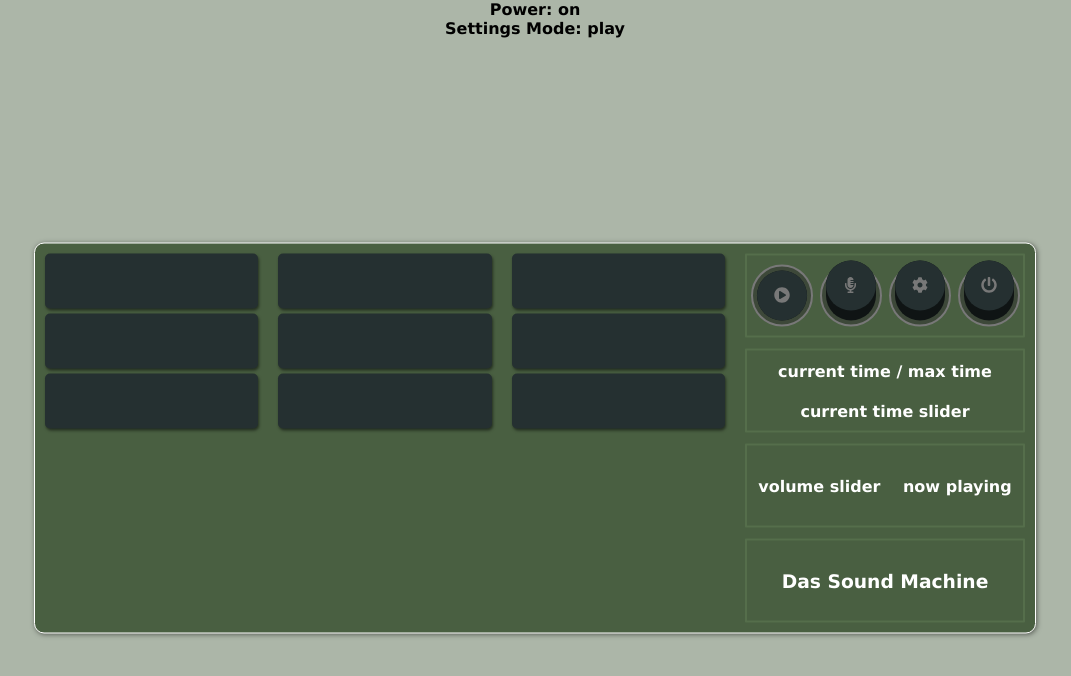
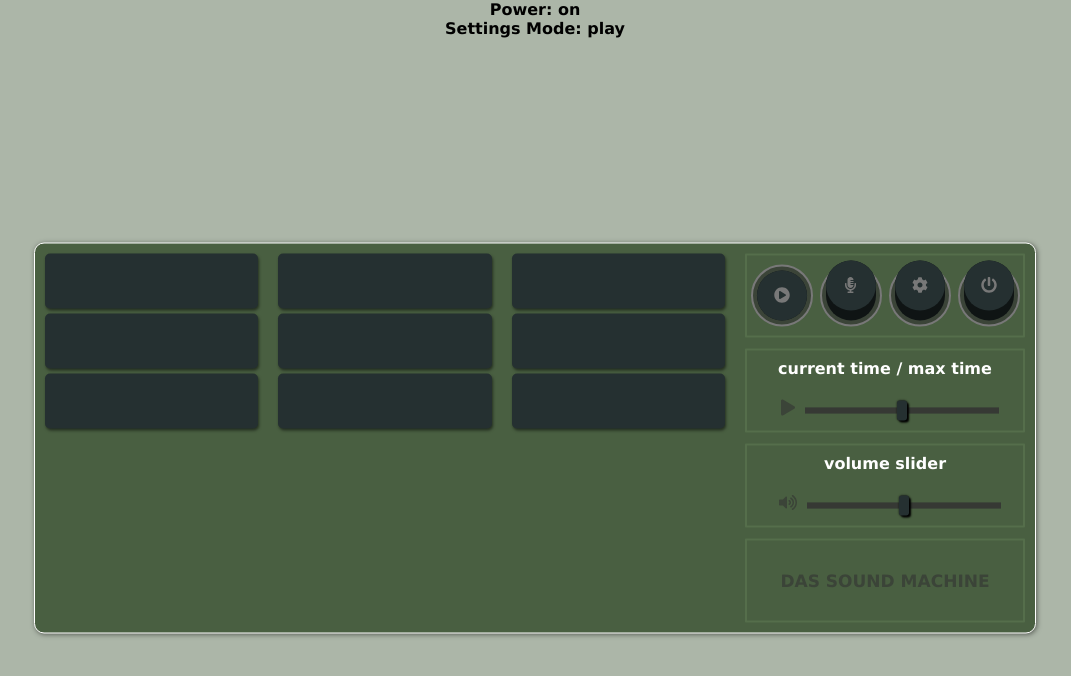
Before and after one commit to msmit1123/sound-machine, a React (Create React App) app: page / in a window 1280 px wide. Shown: the top 676 px of the page, without its empty margins (105-1176 px from the left). Built offline with nearby package versions, Linux system fonts and the light colour scheme; the HTML template or start-up script is replaced by a standard one.

Commit message:
sliders roughed in css

```diff
--- a/src/App.scss
+++ b/src/App.scss
@@ -31,3 +31,9 @@
     }
   }
 }
+
+h1 {
+  font-weight: bold;
+  font-size: 17px;
+  color: $button-inactive-color;
+}
--- a/src/_variables.scss
+++ b/src/_variables.scss
@@ -9,6 +9,7 @@ $sound-machine-color: rgb(73, 95, 65);
 $button-color: rgb(37, 48, 49);
 $button-accent-color: darken($button-color, 10);
 $button-active-color: rgb(218, 65, 103);
+$button-inactive-color: rgba(50, 50, 50, 0.6);
 
 $display-text-color: rgb(247, 248, 247);
 $display-indicator-color: rgb(255, 189, 45);
--- /dev/null
+++ b/src/components/Slider/Slider.js
@@ -0,0 +1,23 @@
+import React from 'react';
+import { PropTypes } from 'prop-types';
+
+import './Slider.scss';
+
+function Slider({ children, ...props }) {
+  return (
+    <div className='controls__slider-label-container'>
+      <div className='controls__slider-label'>{children}</div>
+      <div className='controls__slider'>
+        <input type='range' {...props}></input>
+      </div>
+    </div>
+  );
+}
+
+Slider.propTypes = {
+  label: PropTypes.node,
+  children: PropTypes.node,
+  onClick: PropTypes.func.isRequired
+};
+
+export default Slider;
--- /dev/null
+++ b/src/components/Slider/Slider.scss
@@ -0,0 +1,103 @@
+@import '../../_variables.scss';
+
+.controls__slider-label-container {
+  width: 100%;
+  .controls__slider {
+    --slider-track-color: #{$button-inactive-color};
+    --slider-track-thickness: 6px;
+
+    --slider-color: #{$button-color};
+    --slider-height: 20px;
+    --slider-width: 10px;
+
+    display: inline-block;
+    width: 70%;
+    line-height: 0px;
+
+    input[type='range'] {
+      -webkit-appearance: none;
+      appearance: none;
+      background: var(--slider-track-color);
+      width: 100%;
+      margin: 5px 0;
+    }
+    input[type='range']:focus {
+      outline: none;
+    }
+    input[type='range']::-webkit-slider-runnable-track {
+      width: 100%;
+      height: var(--slider-track-thickness);
+      cursor: pointer;
+      background-color: var(--slider-track-color);
+    }
+    input[type='range']::-webkit-slider-thumb {
+      box-shadow: 2px 2px 2px #000000, 0px 0px 2px #0d0d0d;
+      border: 0px solid rgba(0, 0, 0, 0);
+      height: var(--slider-height);
+      width: var(--slider-width);
+      border-radius: 3px;
+      background: $button-color;
+      cursor: pointer;
+      -webkit-appearance: none;
+      margin-top: calc(
+        var(--slider-height) * -0.5 + var(--slider-track-thickness) / 2
+      );
+    }
+    input[type='range']:focus::-webkit-slider-runnable-track {
+      background: var(--slider-track-color);
+    }
+    input[type='range']::-moz-range-track {
+      width: 100%;
+      height: var(--slider-track-thickness);
+      cursor: pointer;
+      background: var(--slider-track-color);
+      border-radius: 1.1px;
+    }
+    input[type='range']::-moz-range-thumb {
+      box-shadow: 2px 2px 2px #000000, 0px 0px 2px #0d0d0d;
+      border: 0px solid rgba(0, 0, 0, 0);
+      height: var(--slider-height);
+      width: var(--slider-width);
+      border-radius: 3px;
+      background: #253031;
+      cursor: pointer;
+    }
+    input[type='range']::-ms-track {
+      width: 100%;
+      height: var(--slider-track-thickness);
+      cursor: pointer;
+      background: transparent;
+      border-color: transparent;
+      color: transparent;
+    }
+    input[type='range']::-ms-fill-lower {
+      background: rgba(0, 0, 0, 0.5);
+      border-radius: 2.2px;
+    }
+    input[type='range']::-ms-fill-upper {
+      background: rgba(0, 0, 0, 0.5);
+      border-radius: 2.2px;
+    }
+    input[type='range']::-ms-thumb {
+      box-shadow: 2px 2px 2px #000000, 0px 0px 2px #0d0d0d;
+      height: var(--slider-height);
+      width: var(--slider-width);
+      border-radius: 3px;
+      background: var(--slider-color);
+      cursor: pointer;
+      height: var(--slider-track-thickness);
+    }
+    input[type='range']:focus::-ms-fill-lower {
+      background: rgba(0, 0, 0, 0.5);
+    }
+    input[type='range']:focus::-ms-fill-upper {
+      background: rgba(0, 0, 0, 0.5);
+    }
+  }
+
+  .controls__slider-label {
+    color: $button-inactive-color;
+    display: inline-block;
+    margin: 5px 10px;
+  }
+}
--- a/src/components/ToggleSwitch/ToggleSwitch.scss
+++ b/src/components/ToggleSwitch/ToggleSwitch.scss
@@ -57,7 +57,7 @@
 @mixin button-travel($travel) {
   $switch-type: &;
   --switch-active-color: #{$display-indicator-color};
-  --switch-inactive-color: rgba(50, 50, 50, 0.5);
+  --switch-inactive-color: #{$button-inactive-color};
   --switch-base-color: #{$accessory-color};
   --switch-button-top-color: #{$button-color};
   --switch-button-side-color: #{$button-accent-color};
--- a/src/containers/ControlPad/Controlpad.js
+++ b/src/containers/ControlPad/Controlpad.js
@@ -2,14 +2,17 @@ import React from 'react';
 import { FontAwesomeIcon } from '@fortawesome/react-fontawesome';
 import {
   faPlayCircle,
+  faPlay,
   faCog,
   faMicrophoneAlt,
-  faPowerOff
+  faPowerOff,
+  faVolumeUp
 } from '@fortawesome/free-solid-svg-icons';
 
 import './Controlpad.scss';
 
 import ToggleSwitch from '../../components/ToggleSwitch/ToggleSwitch.js';
+import Slider from '../../components/Slider/Slider.js';
 
 function Controlpad(props) {
   return (
@@ -38,14 +41,19 @@ function Controlpad(props) {
       </div>
       <div className='controls__module'>
         <div>current time / max time</div>
-        <div>current time slider</div>
+        <Slider>
+          {/** <input type="range" min="1" max="100" value="50" class="slider" id="myRange"> */}
+          <FontAwesomeIcon icon={faPlay} />
+        </Slider>
       </div>
       <div className='controls__module'>
         <div>volume slider</div>
-        <div>now playing</div>
+        <Slider>
+          <FontAwesomeIcon icon={faVolumeUp} />
+        </Slider>
       </div>
       <div className='controls__module'>
-        <h3>Das Sound Machine</h3>
+        <h1>DAS SOUND MACHINE</h1>
       </div>
     </div>
   );
```
